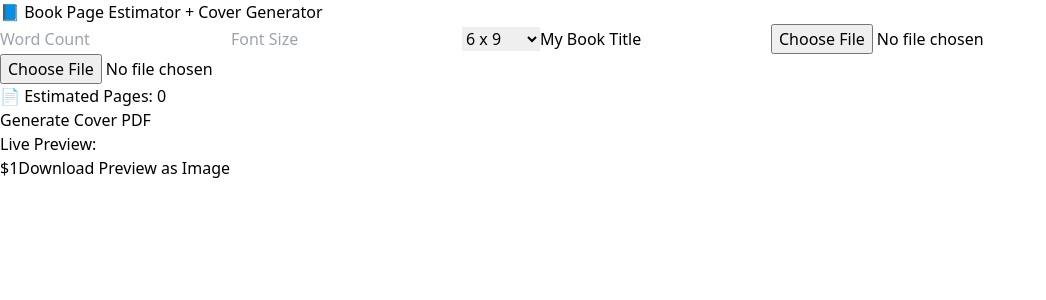
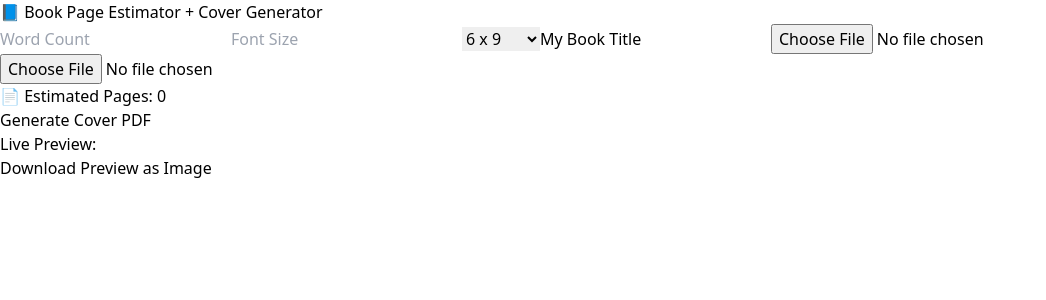
Before and after one commit to avfaulkner/book-page-estimator, a React (Vite) app: page / in a window 1280 px wide. Shown: the top 300 px of the page, without its empty margins (0-1046 px from the left). Built offline with nearby package versions, Linux system fonts and the light colour scheme.

Commit message:
fix typo

```diff
--- a/src/App.tsx
+++ b/src/App.tsx
@@ -195,7 +195,6 @@ function App() {
       </button>
 
       <h2 className="text-lg font-semibold mb-2">Live Preview:</h2>
-      $1
 
       <button
         onClick={() => {
```
